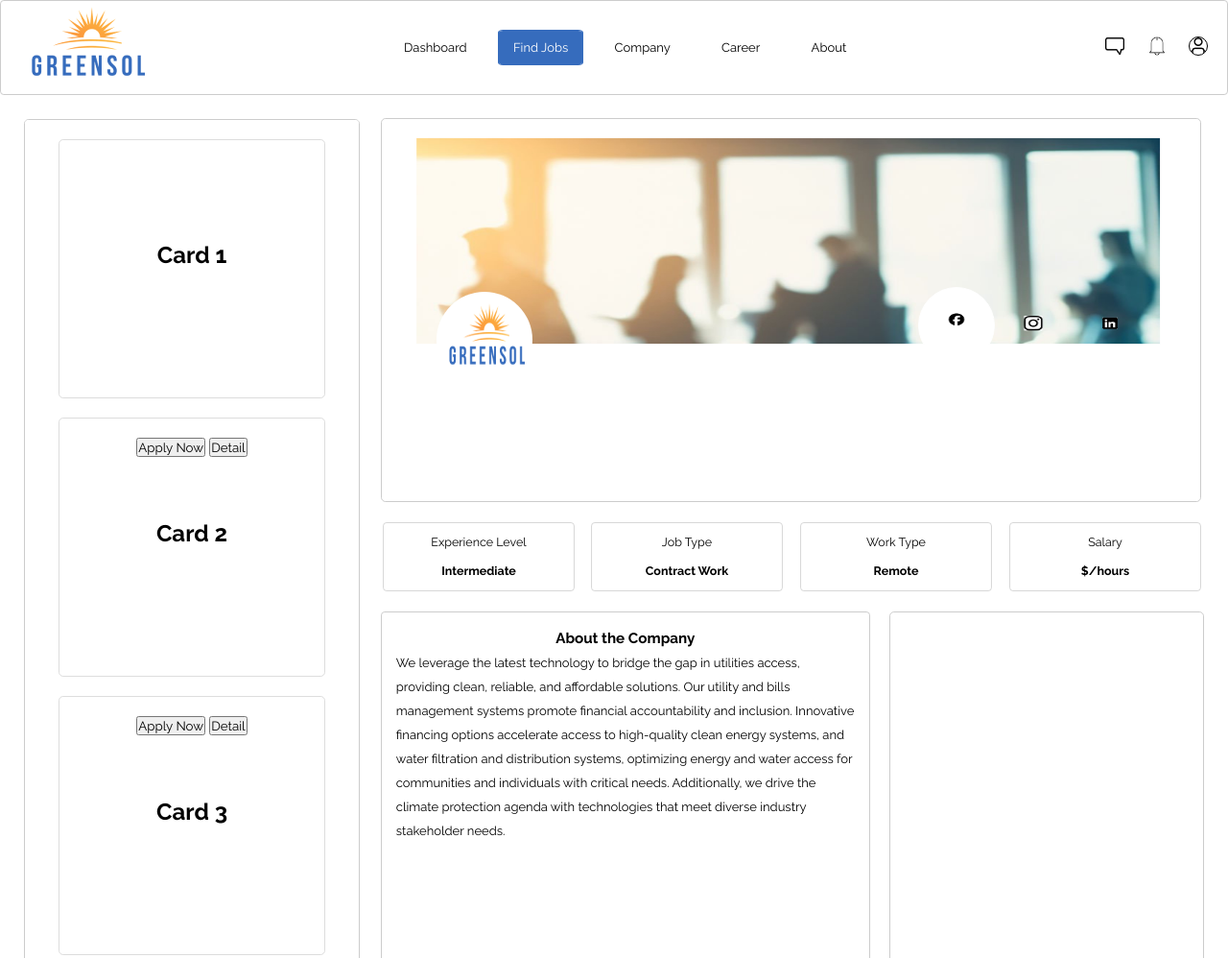
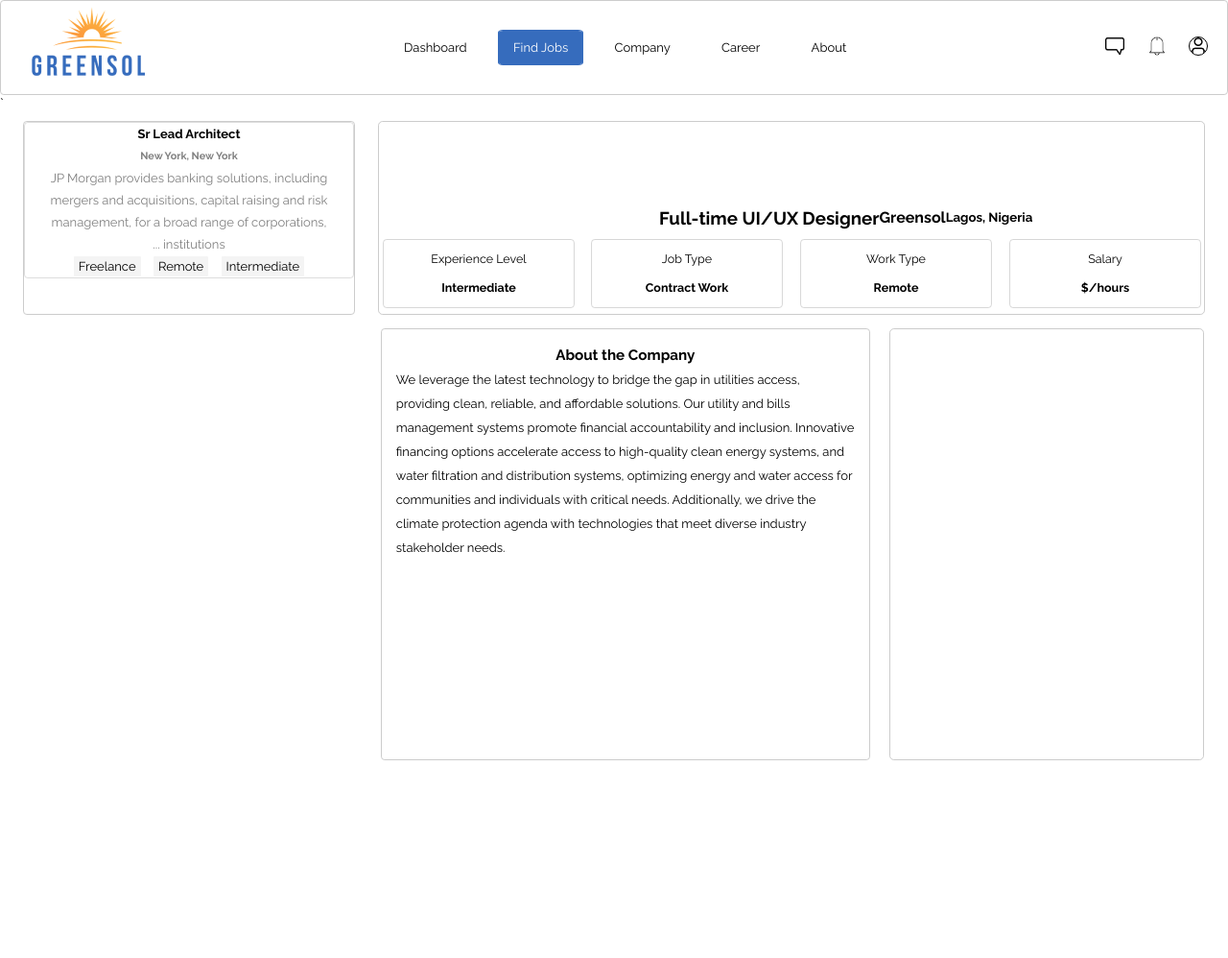
Before and after one commit to NatayaP/GreenSol_JobApp, a plain HTML site: page src/job.html in a window 1280 px wide. Shown: the top 998 px of the page at 96% size. Drawn offline with Linux system fonts and the light colour scheme.

Commit message:
feat: Added content to Postings

```diff
--- a/src/job.css
+++ b/src/job.css
@@ -41,12 +41,14 @@
   margin-left: 30px;
 }
 
-.message-icon, .bell-icon, .user-icon {
+.message-icon,
+.bell-icon,
+.user-icon {
   width: 20px;
   margin-right: 20px;
 }
 
-.user-icon{
+.user-icon {
   border-radius: 50%;
   border: solid 1px black;
 }
@@ -55,16 +57,19 @@
   /* margin-right: 95%; */
 }
 
+.Job-Information {
+  display: flex;
+  gap: 1.5rem;
+  padding: .5rem 1.5rem 0rem 1.5rem;
+}
+
 .Postings {
   font-size: medium;
   color: black;
-  /* width: 200%; */
-  /* height: auto; */
-  width: 350px;
-  height: 963.7px;
   text-align: center;
-  line-height: 200px;
-  margin: 25px;
+  line-height: 23px;
+  font-size: small;
+  flex: 1;
   background-color: white;
   border-radius: .3em;
   box-shadow: rgba(0, 0, 0, 0.2) 3px 6px px;
@@ -73,22 +78,28 @@
   direction: rtl;
 }
 
-card-container1 {
-  display: flex;
-  flex-direction: column;
-  align-items: center;
-  padding: 20px;
+.Postings-label .freelance-label, .remote-label, .intermediate-label{
+ border: solid 1px #f4f4f4;
+ background-color: #f4f4f4;
+ padding: 2px 4px;
+ border-radius: 5%;
+ gap: 1rem;
+
+}
+
+.card-container1 {
+
 }
 
 .card1 {
   background-color: white;
   border: 1px solid #ddd;
   border-radius: .3em;
-  padding: 20px;
   margin-bottom: 20px;
-  width: 80%;
-  height: 270px;
-  margin: 20px auto;
+  text-align: center;
+  }
+  .card1 h5, .card1 p {
+    color: grey;
   }
 
 .card h2 {
@@ -99,23 +110,23 @@ card-container1 {
   margin-bottom: 20px;
 }
 
-/* .small-card-container{
+/* .small-card-container {
   display: flex;
-    flex-wrap: wrap;
-    margin-top: 20px;
-  }
-  .small-card{
+  justify-content: left;
+} */
+
+/* .small-card {
+  justify-content: left;
   background-color: #eee;
   border: 1px solid #ddd;
   border-radius: 0.2em;
-    padding: 10px;
-    margin-right: 10px;
   height: 50px;
   width: 50px;
-    text-align: center;
-    transform: translate(-95px,-25px);
+
+
 } */
-/* .small-card1{
+
+ /* .small-card1 {
   display: flex;
   background: #eee;
   height: 40px;
@@ -128,8 +139,9 @@ card-container1 {
   align-items: center;
   text-align: center;
   padding: 1em;
-  }
-  .card1.detail-button{
+} */
+
+/* .card1.detail-button {
   display: flex;
   background: white;
   border-radius: .3em;
@@ -138,34 +150,27 @@ card-container1 {
   height: 50px;
 
 } */
-.ex1 {
+
+*/ .ex1 {
   width: 110px;
   height: 110px;
   overflow: scroll;
 }
 
-.Postings:not(.other-boxes) {
-  /* your styles here */
-}
 
-.HeroImage {
+.HeroImage-container {
   font-size: medium;
   color: black;
-  width: 200%;
-  height: auto;
-  width: 855px;
-  height: 400px;
+  flex: 2.5;
   text-align: center;
   line-height: 200px;
-  margin: 100px;
   background-color: white;
   border-color: grey;
   border: solid 1px #ccc;
   box-shadow: rgba(0, 0, 0, 0.2) 3px 6px x;
   border-radius: .3em;
   display: flex;
-  margin-left: 31%;
-  margin-top: -77.3%;
+
 }
 
 .hero-greensol {
@@ -193,7 +198,7 @@ card-container1 {
   transform: translate(2px)
 }
 
-.Greensol-logo{
+.Greensol-logo {
   position: absolute;
 }
 
@@ -207,7 +212,7 @@ card-container1 {
   transform: translate(390px, -70px);
 }
 
-.Social-media-icons{
+.Social-media-icons {
   display: flex;
   /* justify-content: flex-start;  */
   position: relative;
@@ -215,26 +220,19 @@ card-container1 {
   top: -15px;
 }
 
-.facebook-icon{
+.facebook-icon {
+  position: relative;
   border-radius: 50%;
-  border: solid 1px white;
-  background-color: white;
-  height: 5px;
-  width: 5px;
+  /* border: solid 1px white;
+  background-color: white; */
 }
 
-/* .facebook-icon {
-  display: flex;
-  justify-content: center;
-  transform: scale(-.7), translate(600px, -50px);
-  transform: matrix(-0.7, 0, 0, -0.7, 600, -50);
-  background-color: white;
-  border-radius: 50%;
-  position: relative;
-  padding: 30px;
-  width: 5px;
-  height: 5px;
-} */
+.Job-Title {
+  display: inline-flex;
+  justify-content: left;
+  margin: 0;
+}
+
 
 .Part-time h3 {
   display: flex;
@@ -339,7 +337,7 @@ label {
   white-space: nowrap;
 }
 
-.find-jobs-label{
+.find-jobs-label {
   border-radius: 5%;
   outline: 0.5px solid #366cbd;
   background-color: #366cbd;
--- a/src/job.html
+++ b/src/job.html
@@ -26,70 +26,85 @@
         <img class="user-icon" src="/src/images/user.png" alt="User-Icon">
       </div>
     </div>
+    `
+    <main class="Job-Information">
       <div class="Postings">
         <div class="card-container1">
           <div class="card1">
-          <div class="small-card-container"></div>
+
+
+            <h4>Sr Lead Architect</h4>
+            <h5>New York, New York</h5>
+            <p>JP Morgan provides banking solutions, including mergers and acquisitions, capital raising and risk
+              management, for a broad range of corporations, institutions ...</p>
+              <div class="Postings-label">
+            <label for="Freelance" class="freelance-label">Freelance</label>
+            <label for="Remote" class="remote-label">Remote</label>
+            <label for="Intermediate" class="intermediate-label">Intermediate</label>
+            <!-- <button>Detail</button>
+                      <button>Apply Now</button> -->
+              </div>
+          </div>
+        </div>
+      </div>
+      <!-- </div>
+            </div>
+          </div> -->
+      <!-- </div>
+        <div class="card1">
           <div class="small-card">
             <div class="small-card1">
               <div class="small-card2">
                 <div class="small-card3">
                   <div class="small-card4">
-                    <!-- card content 1 -->
-                    <h2>Card 1</h2>
-                    <p></p>
-                    <button>Detail</button>
-                    <button>Apply Now</button>
-                  </div>
-                </div>
+
+                    <h2> </h2>
+                    <p></p> -->
+      <!-- <button class="detail-button"> Detail </button>
+                    <button class="apply-button"> Apply Now </button> -->
+      <!-- </div>
                 </div>
               </div>
             </div>
           </div>
         </div>
         <div class="card1">
-        <div class="small-card">
-          <div class="small-card1">
-            <div class="small-card2">
-              <div class="small-card3">
-                <div class="small-card4">
-                  <!-- card content 2 -->
-                  <h2>Card 2</h2>
+
+          <h2> 3</h2>
           <p></p>
-                  <button class="detail-button"> Detail </button>
-                  <button class="apply-button"> Apply Now </button>
-                </div>
-              </div>
-            </div>
-          </div>
-        </div>
         </div>
         <div class="card1">
-        <!-- card content 3 -->
-        <h2>Card 3</h2>
-        <p>.</p>
-      </div>
-      <div class="card1">
-        <!-- card content 4 -->
-        <h2>Card 4</h2>
+
+          <h2>4</h2>
           <p></p>
         </div>
       </div>
+    </div> -->
+      <div class="HeroImage-container">
+        <div class="hero-greensol" img src="/src/images/Hero-Greensol.png" alt="Hero Image">
         </div>
+        <div class="logo-container">
+          <img src="/src/images/Logo-Greensol.png" alt="Your Logo">
         </div>
-  <div class="HeroImage">
-    <img class="hero-greensol" src="/src/images/Hero-Greensol.png" alt="Hero Image">
-    <div class="flex-box">
-    <div class="logo-container">
-      <img class= "Greensol-logo" src="/src/images/Logo-Greensol.png" alt="Your Logo">
-    <div class="Social-media-icons">
-      <img class="social-icon facebook-icon" src="/src/images/facebook.png" alt="Facebook icon" />
-      <img class="social-icon instagram-icon" src="/src/images/instagram.png" alt="Instagram icon" />
-      <img class="social-icon linkedin-icon" src="/src/images/linkedin.png" alt="Linkedin icon" />
+        <div class="social-icon facebook-icon" img src="/src/images/facebook.png" alt="Facebook icon">
         </div>
+        <div class="social-icon instagram-icon" img src="/src/images/instagram.png" alt="Instagram icon">
         </div>
+        <div class="social-icon linkedin-icon" img src="/src/images/linkedin.png" alt="Linkedin icon">
         </div>
+        <div class="Job-Title">
+
+          <h3> Full-time UI/UX Designer</h3>
+          <h4>Greensol</h4>
+          <h5>Lagos, Nigeria</h5>
+
+
         </div>
+
+
+
+      </div>
+    </main>
     <main class="container">
       <div class="card">
         <div class="content">
@@ -115,6 +130,9 @@
           <h4> $/hours </h4>
         </div>
     </main>
+
+
+
     <div class="Requirements">
       <div class="content2">
         <h3>
@@ -160,6 +178,17 @@
   </div>
   </div>
   <footer class="footer">Copyright © 2024 Greensol | All rights reserved.</footer>
+  `
+  </div>
+  </div>
+
+
+
+
+
+
+
+
 </body>
 </body>
 
```
Lines whose indentation alone changed are shown as unchanged.
